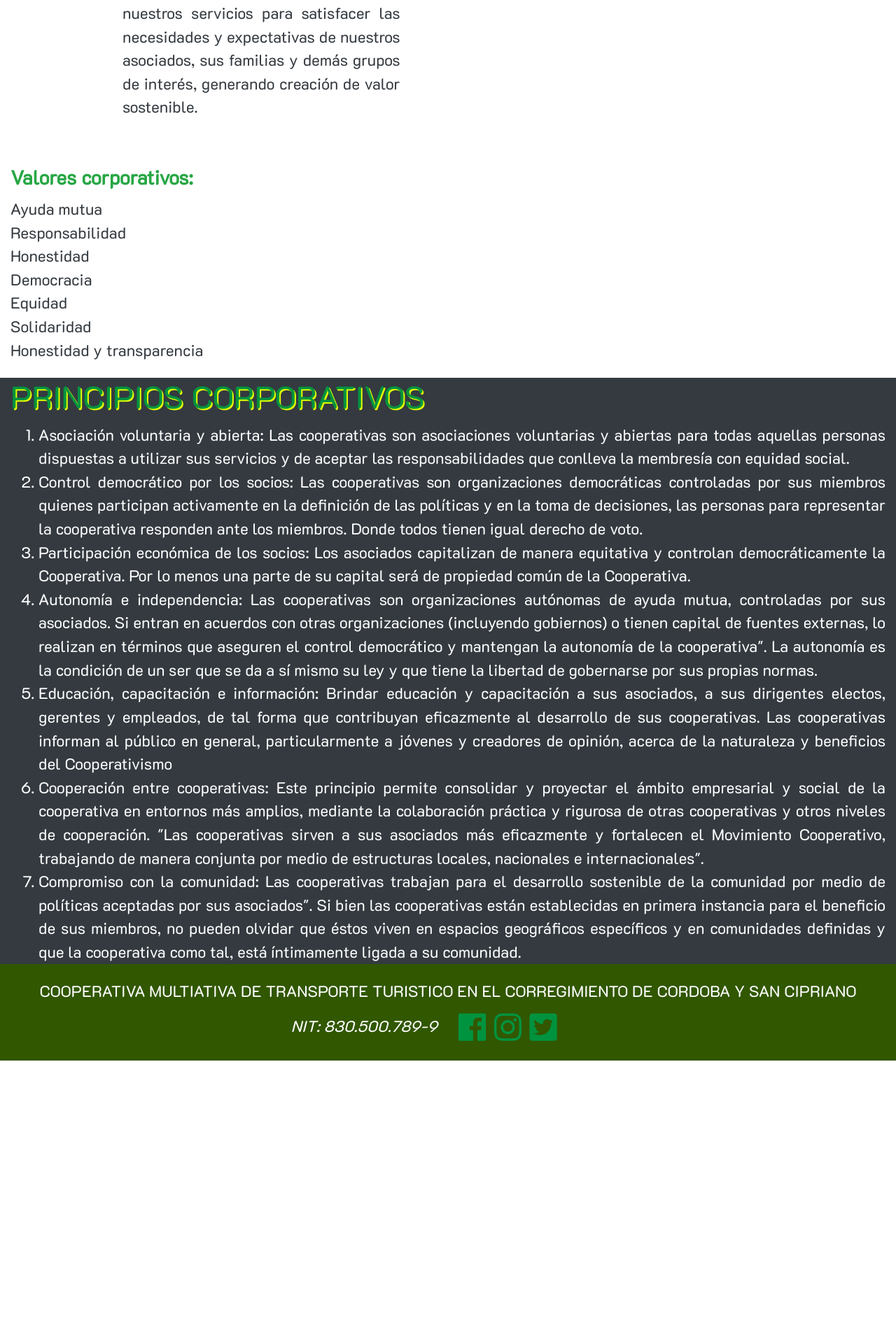
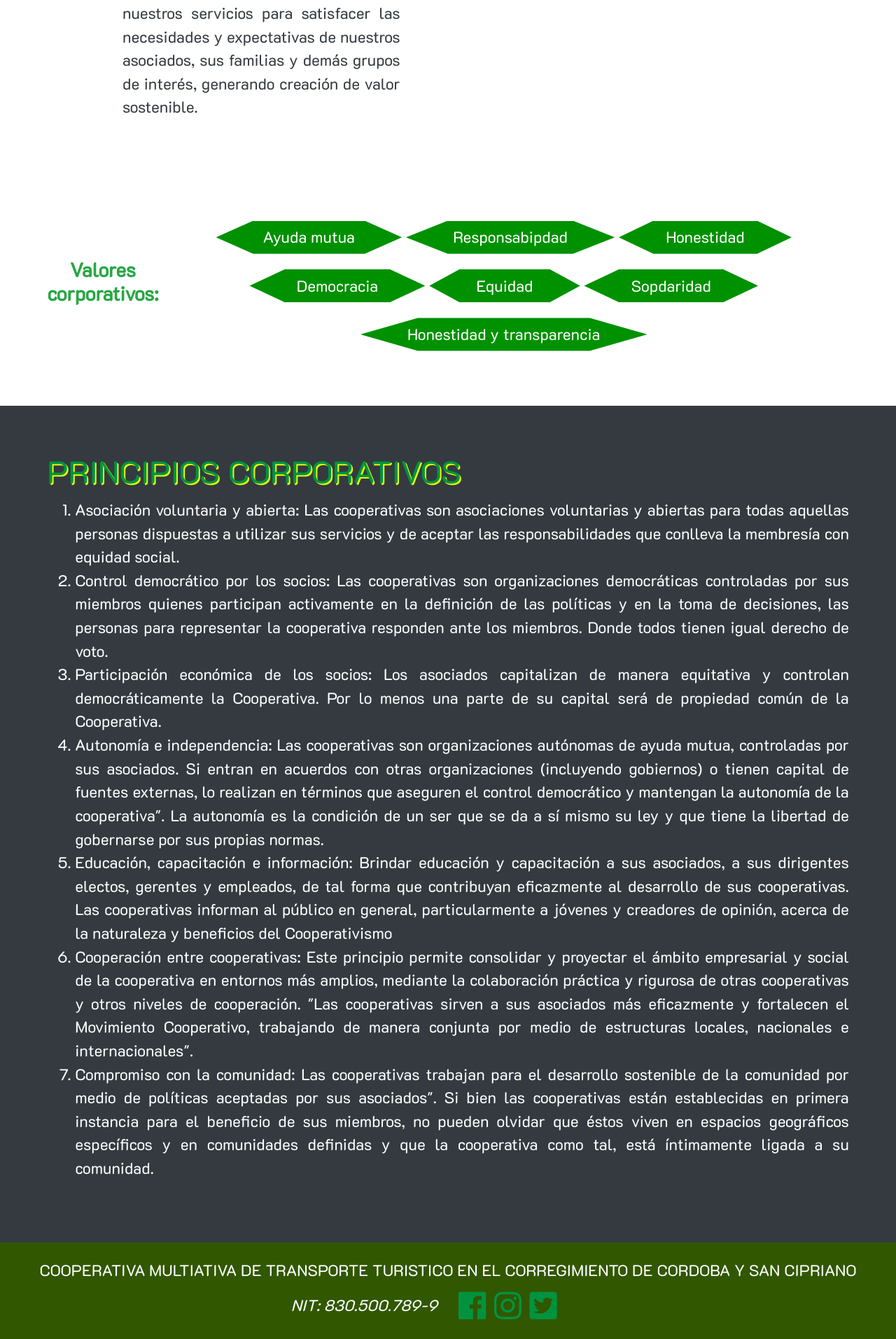
Before and after one commit to Fserver/COOMUTRANSTUR, a PHP site: page /acerca.html in a window 1280 px wide. Shown: the part 2673-4587 px from the top of the page at 70% size. Before the commit the page ends 4189 px from the top, so only its background shows below. Run offline with PHP 8.4, Linux system fonts and the light colour scheme; some libraries are stand-ins or nearby versions.

Commit message:
fin pagina nosotros.html

```diff
--- a/acerca.html
+++ b/acerca.html
@@ -159,28 +159,30 @@
                 <img class="img-fluid" src="img/success.jpg" alt="">
             </div>
 
-            <div class="col-12">
-                <h5>
+            <div class="w-100"></div>
+            <div class="col-12 d-flex justify-content-center align-items-center p-5">
+                <h5 class="text-center">
                     <strong class="text-success"> Valores corporativos:</strong>
                 </h5>
-                <ul class="list-unstyled">
-                    <li>Ayuda mutua</li>
-                    <li>Responsabilidad</li>
-                    <li>Honestidad </li>
-                    <li>Democracia</li>
-                    <li>Equidad </li>
-                    <li>Solidaridad </li>
-                    <li>Honestidad y transparencia</li>
-                </ul>
+                <div class="text-center">
+                    <p class=" tarjeta4">Ayuda mutua</p>
+                    <p class=" tarjeta4">Responsabipdad</p>
+                    <p class=" tarjeta4">Honestidad </p>
+                    <p class=" tarjeta4">Democracia</p>
+                    <p class=" tarjeta4">Equidad </p>
+                    <p class=" tarjeta4">Sopdaridad </p>
+                    <p class=" tarjeta4">Honestidad y transparencia</p>
+
+                </div>
             </div>
 
             <div class="w-100"></div>
 
-            <div class="col text-white bg-dark">
+            <div class="col text-white bg-dark p-5">
                 <h3 class="title2">
                     PRINCIPIOS CORPORATIVOS
                 </h3>
-                <ol class="text-justify m-0">
+                <ol class="text-justify">
                     <li>
                         Asociación voluntaria y abierta: Las cooperativas son asociaciones voluntarias y abiertas
                         para
--- a/css/style.css
+++ b/css/style.css
@@ -295,9 +295,7 @@ header .bg-nav-menu {
 
 /* Politica.html -------------------------------------------------- */
 
-#politica {
-
-}
+#politica {}
 
 /* FIN Politica.html -------------------------------------------------- */
 
@@ -474,4 +472,16 @@ section>a>img {
   height: 100%;
 }
 
+.tarjeta4 {
+  -webkit-clip-path: polygon(80% 0, 100% 50%, 80% 100%, 20% 100%, 0% 50%, 20% 0);
+  clip-path: polygon(80% 0, 100% 50%, 80% 100%, 20% 100%, 0% 50%, 20% 0);
+  background-color: #009100;
+  color: rgb(255, 255, 255);
+  position: relative;
+  display: inline-block;
+  z-index: -1;
+  padding: .3em 3em;
+  margin: .5em 0em;
+}
+
 /* FIN nosotros.html -------------------------------------------------- */
```
